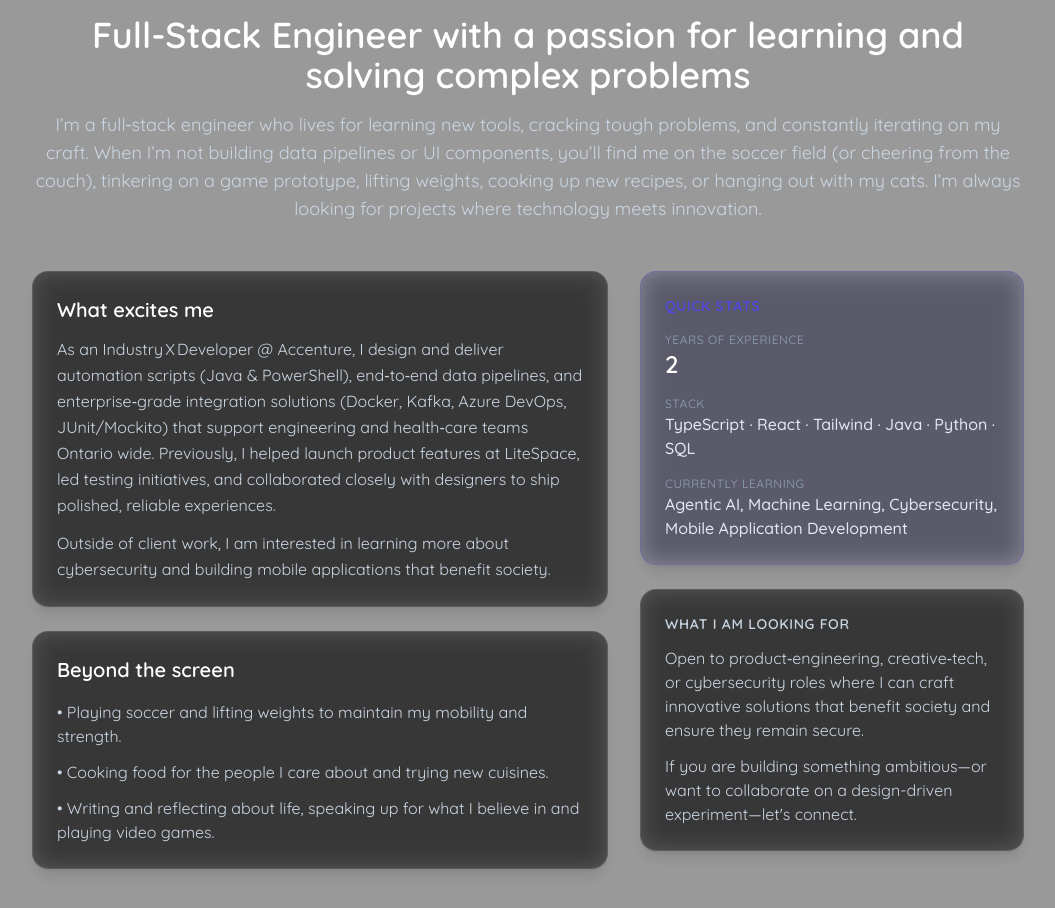
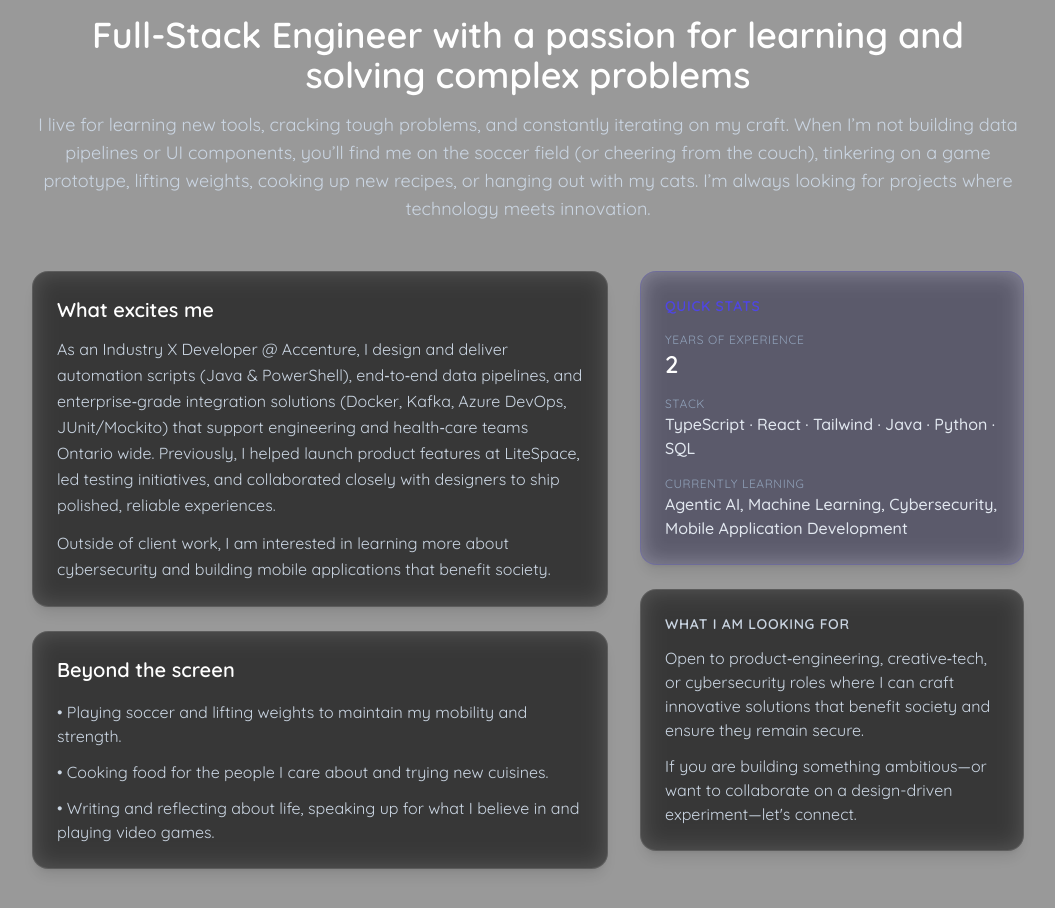
Before and after one commit to haarisyahya/Portfolio-Website, a Next.js app in the folder resume-site/: page / in a window 1280 px wide. Shown: the part 909-1817 px from the top of the page, without its empty margins (112-1167 px from the left). Built offline with nearby package versions, Linux system fonts and the light colour scheme.

Commit message:
updating to fix spacing issues and fix redundancy

```diff
--- a/resume-site/src/app/components/about.tsx
+++ b/resume-site/src/app/components/about.tsx
@@ -9,7 +9,7 @@ export default function About() {
           Full-Stack Engineer with a passion for learning and solving complex problems
         </h2>
         <p className="mt-4 text-base md:text-lg text-slate-300">
-        I’m a full‑stack engineer who lives for learning new tools, cracking tough problems, and constantly iterating on my craft. When I’m not building data pipelines
+        I live for learning new tools, cracking tough problems, and constantly iterating on my craft. When I’m not building data pipelines
         or UI components, you’ll find me on the soccer field (or cheering from the couch), tinkering on a game prototype, lifting weights, cooking up new recipes, or hanging out with my cats.
         I’m always looking for projects where technology meets innovation. </p>
       </div>
@@ -20,7 +20,7 @@ export default function About() {
           <div className="rounded-2xl border border-white/10 bg-black/40 p-6 backdrop-blur-md shadow-lg">
             <h3 className="text-xl font-semibold text-white">What excites me</h3>
             <p className="mt-3 text-slate-300 leading-relaxed">
-            As an Industry X Developer @ Accenture, I design and deliver automation scripts (Java & PowerShell), end‑to‑end data pipelines, and enterprise‑grade integration solutions (Docker, Kafka, Azure DevOps, JUnit/Mockito) that support engineering and health‑care teams Ontario wide. Previously, I helped launch product features at LiteSpace, led testing initiatives, and collaborated closely with designers to ship polished, reliable experiences.
+            As an Industry X Developer @ Accenture, I design and deliver automation scripts (Java & PowerShell), end‑to‑end data pipelines, and enterprise‑grade integration solutions (Docker, Kafka, Azure DevOps, JUnit/Mockito) that support engineering and health‑care teams Ontario wide. Previously, I helped launch product features at LiteSpace, led testing initiatives, and collaborated closely with designers to ship polished, reliable experiences.
             </p>
             <p className="mt-3 text-slate-300 leading-relaxed">
               Outside of client work, I am interested in learning more about cybersecurity and building mobile applications that benefit society.
```
